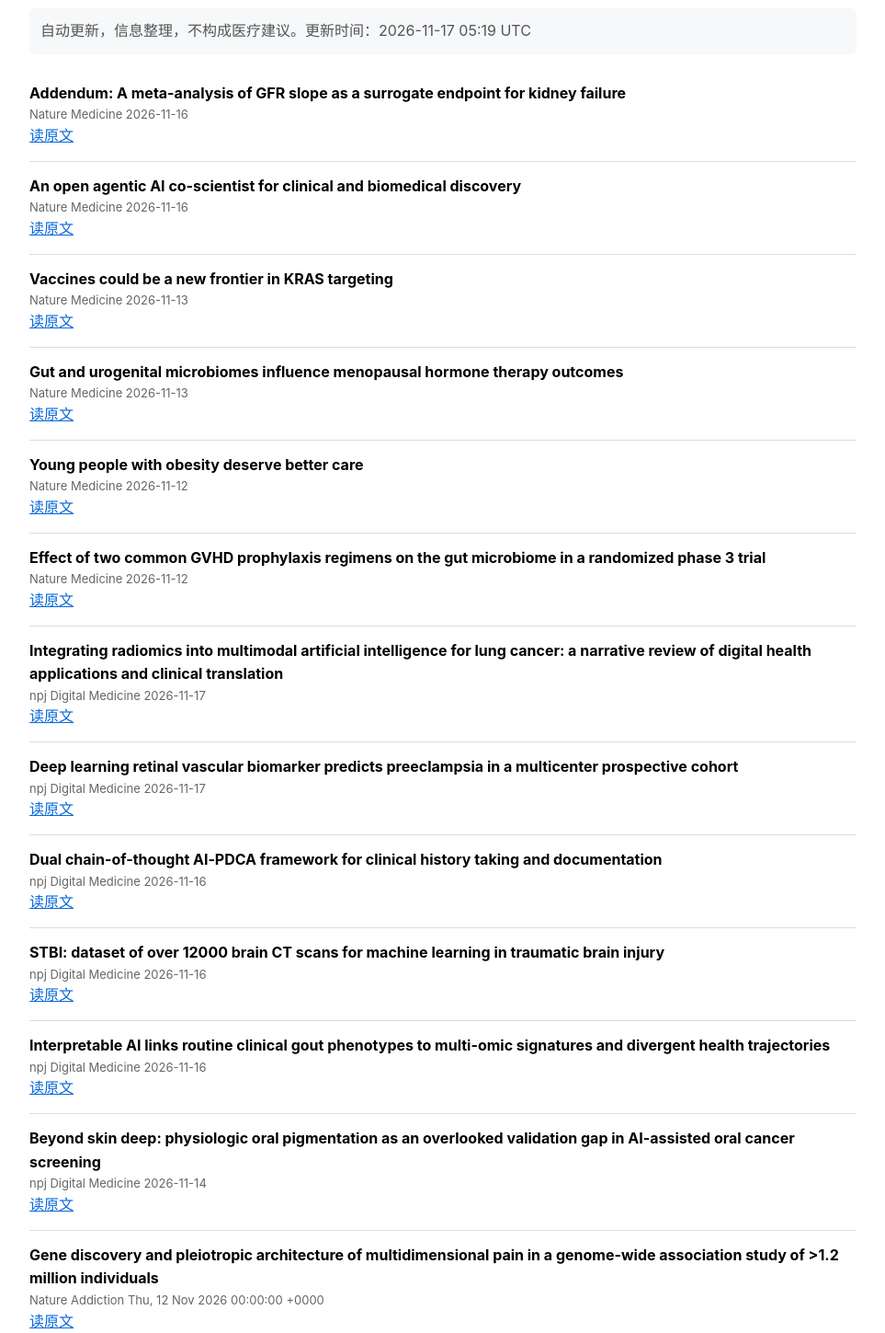
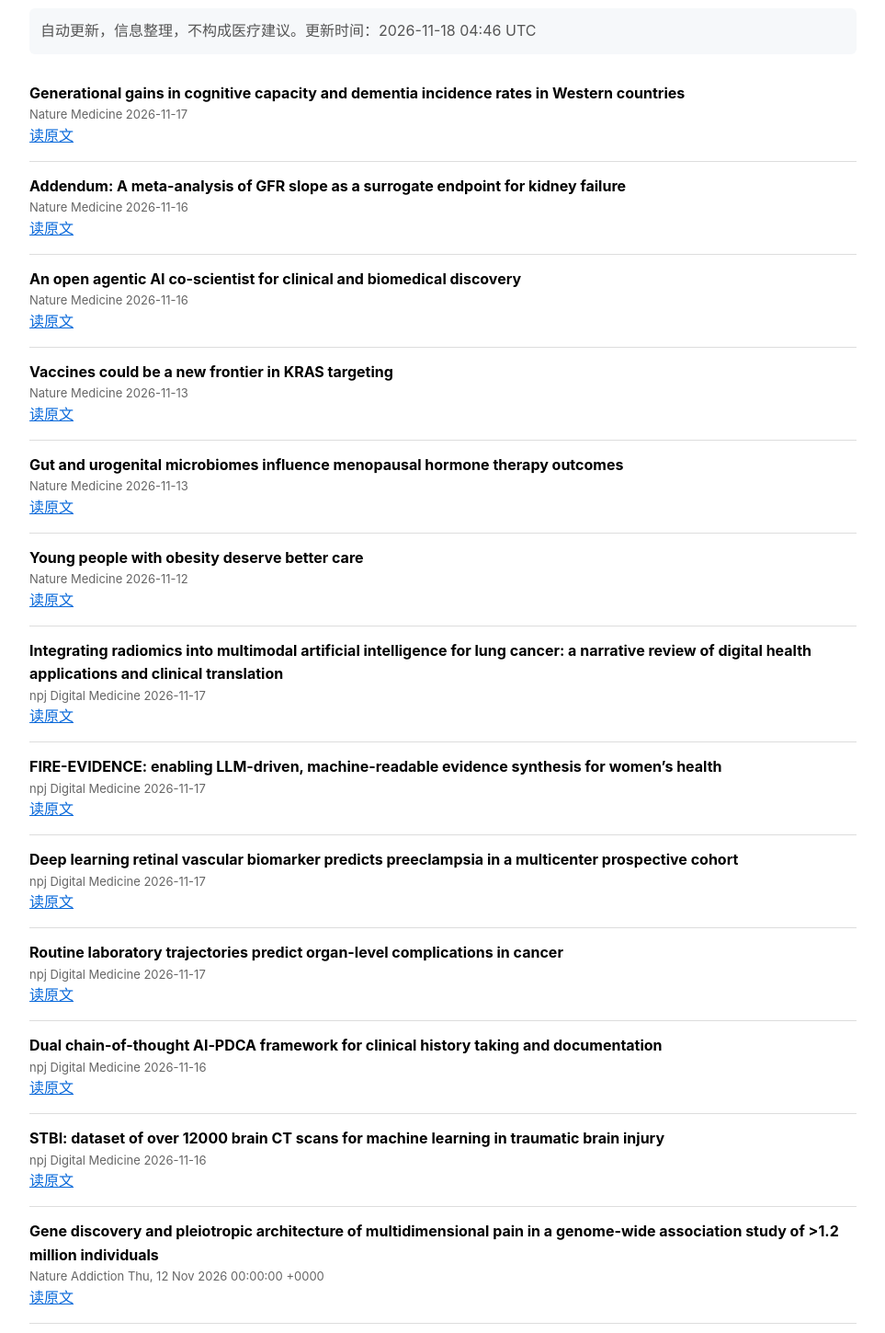
Before and after one commit to itswinky1212-cmd/my-radar, a plain HTML site: page index.html in a window 1280 px wide. Shown: the part 80-1529 px from the top of the page at 92% size, without its empty margins (158-1121 px from the left). Drawn offline with Linux system fonts and the light colour scheme.

Commit message:
update news

```diff
--- a/index.html
+++ b/index.html
@@ -14,7 +14,13 @@ a { color: #0969da; }
 </head>
 <body>
 <h1>我的 AI 医疗资讯雷达</h1>
-<p class="notice">自动更新，信息整理，不构成医疗建议。更新时间：2026-11-17 05:19 UTC</p>
+<p class="notice">自动更新，信息整理，不构成医疗建议。更新时间：2026-11-18 04:46 UTC</p>
+
+    <div class="item">
+      <div><b>Generational gains in cognitive capacity and dementia incidence rates in Western countries</b></div>
+      <div class="source">Nature Medicine 2026-11-17</div>
+      <div><a href="https://www.nature.com/articles/s41591-026-04759-y">读原文</a></div>
+    </div>
 
     <div class="item">
       <div><b>Addendum: A meta-analysis of GFR slope as a surrogate endpoint for kidney failure</b></div>
@@ -47,21 +53,27 @@ a { color: #0969da; }
     </div>
 
     <div class="item">
-      <div><b>Effect of two common GVHD prophylaxis regimens on the gut microbiome in a randomized phase 3 trial</b></div>
-      <div class="source">Nature Medicine 2026-11-12</div>
-      <div><a href="https://www.nature.com/articles/s41591-026-04712-z">读原文</a></div>
-    </div>
-
-    <div class="item">
       <div><b>Integrating radiomics into multimodal artificial intelligence for lung cancer: a narrative review of digital health applications and clinical translation</b></div>
       <div class="source">npj Digital Medicine 2026-11-17</div>
       <div><a href="https://www.nature.com/articles/s41746-026-03508-2">读原文</a></div>
     </div>
 
     <div class="item">
+      <div><b>FIRE-EVIDENCE: enabling LLM-driven, machine-readable evidence synthesis for women’s health</b></div>
+      <div class="source">npj Digital Medicine 2026-11-17</div>
+      <div><a href="https://www.nature.com/articles/s41746-026-03411-w">读原文</a></div>
+    </div>
+
+    <div class="item">
       <div><b>Deep learning retinal vascular biomarker predicts preeclampsia in a multicenter prospective cohort</b></div>
       <div class="source">npj Digital Medicine 2026-11-17</div>
       <div><a href="https://www.nature.com/articles/s41746-026-03463-y">读原文</a></div>
+    </div>
+
+    <div class="item">
+      <div><b>Routine laboratory trajectories predict organ-level complications in cancer</b></div>
+      <div class="source">npj Digital Medicine 2026-11-17</div>
+      <div><a href="https://www.nature.com/articles/s41746-026-03405-8">读原文</a></div>
     </div>
 
     <div class="item">
@@ -74,18 +86,6 @@ a { color: #0969da; }
       <div><b>STBI: dataset of over 12000 brain CT scans for machine learning in traumatic brain injury</b></div>
       <div class="source">npj Digital Medicine 2026-11-16</div>
       <div><a href="https://www.nature.com/articles/s41746-026-03471-y">读原文</a></div>
-    </div>
-
-    <div class="item">
-      <div><b>Interpretable AI links routine clinical gout phenotypes to multi-omic signatures and divergent health trajectories</b></div>
-      <div class="source">npj Digital Medicine 2026-11-16</div>
-      <div><a href="https://www.nature.com/articles/s41746-026-03507-3">读原文</a></div>
-    </div>
-
-    <div class="item">
-      <div><b>Beyond skin deep: physiologic oral pigmentation as an overlooked validation gap in AI-assisted oral cancer screening</b></div>
-      <div class="source">npj Digital Medicine 2026-11-14</div>
-      <div><a href="https://www.nature.com/articles/s41746-026-03466-9">读原文</a></div>
     </div>
 
     <div class="item">
```
